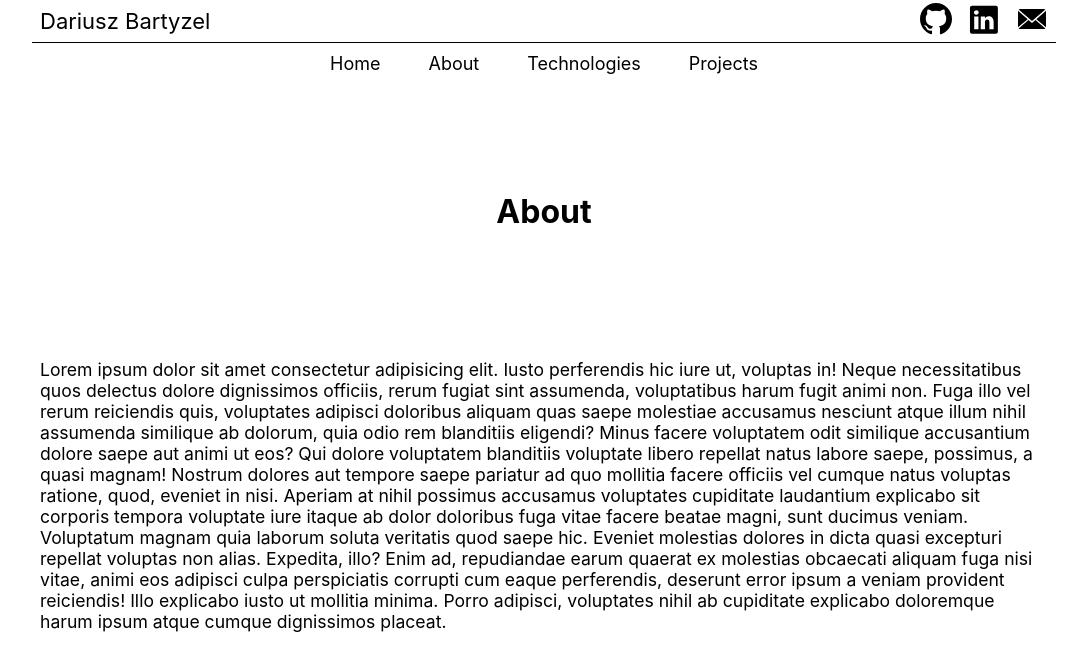
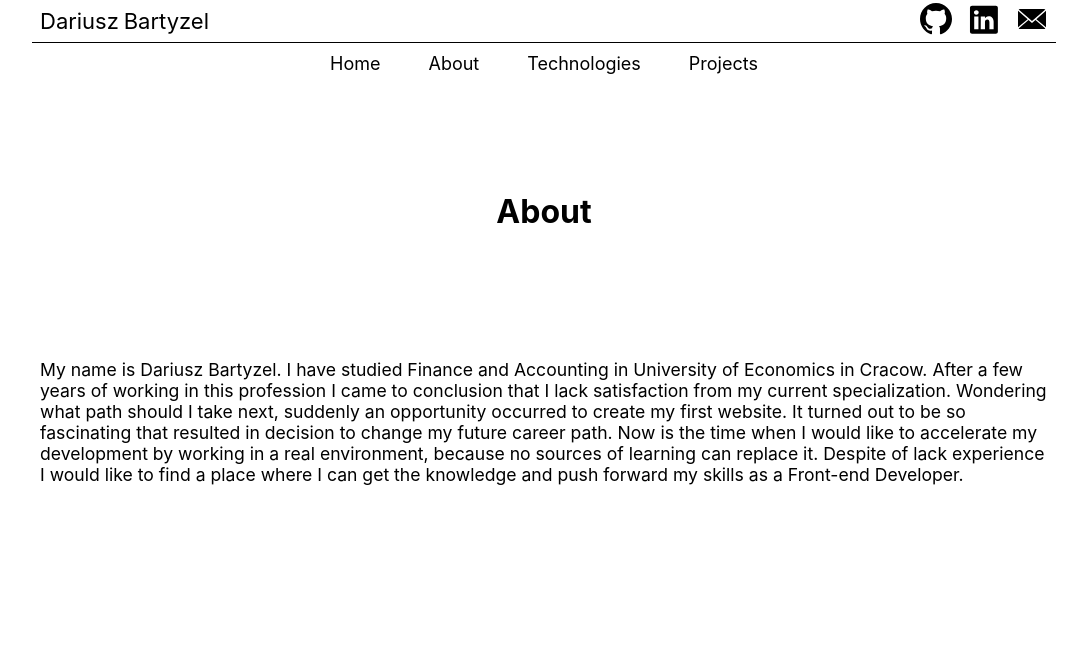
Before and after one commit to Noxtirion/Portfolio-React, a React (Create React App) app: page /about in a window 1280 px wide. Shown: the top 670 px of the page, without its empty margins (96-1183 px from the left). Built offline with nearby package versions, Linux system fonts and the light colour scheme.

Commit message:
Change descriptions to english

```diff
--- a/src/components/header/header.component.jsx
+++ b/src/components/header/header.component.jsx
@@ -5,9 +5,12 @@ import Menu from "../menu/menu.component";
 import "./header.styles.scss";
 
 const Header = ({ fold }) => (
-   <div className="header">
+   <header className="header">
       <div className="header__contact">
-         <div className="header__name">Dariusz Bartyzel</div>
+         <div className="header__name">
+            <div className="header__first-name">Dariusz</div>{" "}
+            <div className="header__last-name">Bartyzel</div>
+         </div>
          <div className="header__contact-icons">
             <a href="https://github.com/Noxtirion" className="header__contact-link">
                <img src={require("../../assets/header-icons/github.svg")} alt="github link" />
@@ -23,7 +26,7 @@ const Header = ({ fold }) => (
       <MenuContextProvider>
          <Menu fold={fold} />
       </MenuContextProvider>
-   </div>
+   </header>
 );
 
 export default Header;
--- a/src/components/header/header.styles.scss
+++ b/src/components/header/header.styles.scss
@@ -30,119 +30,25 @@
    }
 
    &__name {
-      font-size: 22px;
+      font-size: 15px;
       margin: 0.5rem 0.5rem;
+      transition: font-size 1s;
+      display: flex;
    }
 
-   // .menu {
-   //    // height: 50%;
-   //    display: flex;
-   //    justify-content: space-between;
-   //    // width: 160px;
-   //    // align-items: center;
-   //    flex-wrap: wrap;
-   //    font-size: 18px;
-   //    transition: transform 1s;
-   //    flex-direction: row;
+   &__last-name {
+      margin-left: 0.3rem;
+   }
 
-   //    // &.fold {
-   //    //    transform: translateY(-2.6rem);
-   //    // }
+   &__first-name::first-letter,
+   &__last-name::first-letter {
+      font-size: 22px;
+   }
 
-   //    &__options {
-   //       display: flex;
-   //       flex-direction: column;
-   //    }
-
-   //    &__option {
-   //       margin: 0.5rem;
-   //       position: relative;
-   //    }
-
-   //    &__option:after {
-   //       position: absolute;
-   //       content: "";
-   //       width: 100%;
-   //       height: 2px;
-   //       top: 100%;
-   //       left: 0;
-   //       background: #ff0000;
-   //       transform: scaleX(0);
-   //       transform-origin: right;
-   //       transition: transform 0.4s;
-   //    }
-
-   //    &__option:hover {
-   //       color: #777777;
-   //    }
-
-   //    &__option:hover:after {
-   //       transform: scaleX(1);
-   //       transform-origin: left;
-   //    }
-
-   //    &__option:focus {
-   //       color: #777777;
-   //    }
-   // }
+   @media (min-width: 600px) {
+      &__name {
+         font-size: 22px;
+         font-weight: normal;
+      }
+   }
 }
-
-// @media (min-width: 1024px) {
-//    .header {
-//       .menu {
-//          height: 50%;
-//          width: auto;
-//          display: flex;
-//          justify-content: center;
-//          align-items: center;
-//          flex-wrap: wrap;
-//          font-size: 18px;
-//          transition: transform 1s;
-//          flex-direction: row;
-
-//          .burger {
-//             display: none;
-//          }
-
-//          &.fold {
-//             transform: translateY(-2.6rem);
-//          }
-
-//          &__options {
-//             display: flex;
-//             flex-direction: row;
-//          }
-
-//          &__option {
-//             margin: 0 1.5rem;
-//             position: relative;
-//          }
-
-//          &__option:after {
-//             position: absolute;
-//             content: "";
-//             width: 100%;
-//             height: 2px;
-//             top: 100%;
-//             left: 0;
-//             background: #ff0000;
-//             transform: scaleX(0);
-//             transform-origin: right;
-//             transition: transform 0.4s;
-//          }
-
-//          &__option:hover {
-//             color: #777777;
-//          }
-
-//          &__option:hover:after {
-//             transform: scaleX(1);
-//             transform-origin: left;
-//          }
-
-//          &__option:focus {
-//             color: #777777;
-//          }
-//       }
-//    }
-// }
--- a/src/components/menu/menu.styles.scss
+++ b/src/components/menu/menu.styles.scss
@@ -3,7 +3,6 @@
    justify-content: space-between;
    flex-wrap: wrap;
    font-size: 18px;
-   transition: transform 1s;
    flex-direction: row;
 
    &__options {
@@ -12,7 +11,8 @@
       background-color: rgba(255, 255, 255, 0.9);
       border-right: 1px solid #000;
       border-bottom: 1px solid #000;
-      transition: transform 0.5s;
+      transition: transform 0.5s, width 1s;
+      width: 130px;
 
       &.open {
          transform: translateX(-200px);
@@ -51,12 +51,21 @@
    }
 }
 
+@media (min-width: 600px) {
+   .menu {
+      &__options {
+         width: 170px;
+      }
+   }
+}
+
 @media (min-width: 1024px) {
    .menu {
       height: 50%;
       width: auto;
       justify-content: center;
       align-items: center;
+      transition: transform 1s;
 
       .burger {
          display: none;
@@ -70,6 +79,7 @@
          flex-direction: row;
          border: none;
          background-color: transparent;
+         width: auto;
 
          &.open {
             transform: translateX(0px);
--- a/src/components/project-element/project-element.component.jsx
+++ b/src/components/project-element/project-element.component.jsx
@@ -34,7 +34,7 @@ const ProjectElement = ({
                <a href={githubUrl}>
                   <div className="project-element__github">Github</div>
                </a>
-               <a href={liveUrl}>
+               <a href={liveUrl} style={{ display: !liveUrl && "none" }}>
                   <div className="project-element__live">LIVE</div>
                </a>
             </div>
--- a/src/pages/about/about.component.jsx
+++ b/src/pages/about/about.component.jsx
@@ -7,24 +7,15 @@ const About = () => (
       <h1 className="about__title">About</h1>
       <div className="about__description">
          <p>
-            Lorem ipsum dolor sit amet consectetur adipisicing elit. Iusto perferendis hic iure ut,
-            voluptas in! Neque necessitatibus quos delectus dolore dignissimos officiis, rerum
-            fugiat sint assumenda, voluptatibus harum fugit animi non. Fuga illo vel rerum
-            reiciendis quis, voluptates adipisci doloribus aliquam quas saepe molestiae accusamus
-            nesciunt atque illum nihil assumenda similique ab dolorum, quia odio rem blanditiis
-            eligendi? Minus facere voluptatem odit similique accusantium dolore saepe aut animi ut
-            eos? Qui dolore voluptatem blanditiis voluptate libero repellat natus labore saepe,
-            possimus, a quasi magnam! Nostrum dolores aut tempore saepe pariatur ad quo mollitia
-            facere officiis vel cumque natus voluptas ratione, quod, eveniet in nisi. Aperiam at
-            nihil possimus accusamus voluptates cupiditate laudantium explicabo sit corporis tempora
-            voluptate iure itaque ab dolor doloribus fuga vitae facere beatae magni, sunt ducimus
-            veniam. Voluptatum magnam quia laborum soluta veritatis quod saepe hic. Eveniet
-            molestias dolores in dicta quasi excepturi repellat voluptas non alias. Expedita, illo?
-            Enim ad, repudiandae earum quaerat ex molestias obcaecati aliquam fuga nisi vitae, animi
-            eos adipisci culpa perspiciatis corrupti cum eaque perferendis, deserunt error ipsum a
-            veniam provident reiciendis! Illo explicabo iusto ut mollitia minima. Porro adipisci,
-            voluptates nihil ab cupiditate explicabo doloremque harum ipsum atque cumque dignissimos
-            placeat.
+            My name is Dariusz Bartyzel. I have studied Finance and Accounting in University of
+            Economics in Cracow. After a few years of working in this profession I came to
+            conclusion that I lack satisfaction from my current specialization. Wondering what path
+            should I take next, suddenly an opportunity occurred to create my first website. It
+            turned out to be so fascinating that resulted in decision to change my future career
+            path. Now is the time when I would like to accelerate my development by working in a
+            real environment, because no sources of learning can replace it. Despite of lack
+            experience I would like to find a place where I can get the knowledge and push forward
+            my skills as a Front-end Developer.
          </p>
       </div>
    </section>
--- a/src/pages/home/home.styles.scss
+++ b/src/pages/home/home.styles.scss
@@ -8,6 +8,7 @@
    .home__title {
       opacity: 0;
       animation: appear 0.7s forwards;
+      font-size: 22px;
    }
 }
 
```
Also changed, not shown: src/pages/projects/projects.data.js (+13 -12 lines), src/assets/projects-images/shop.png (added), src/assets/style-images/gear1.svg (added).
